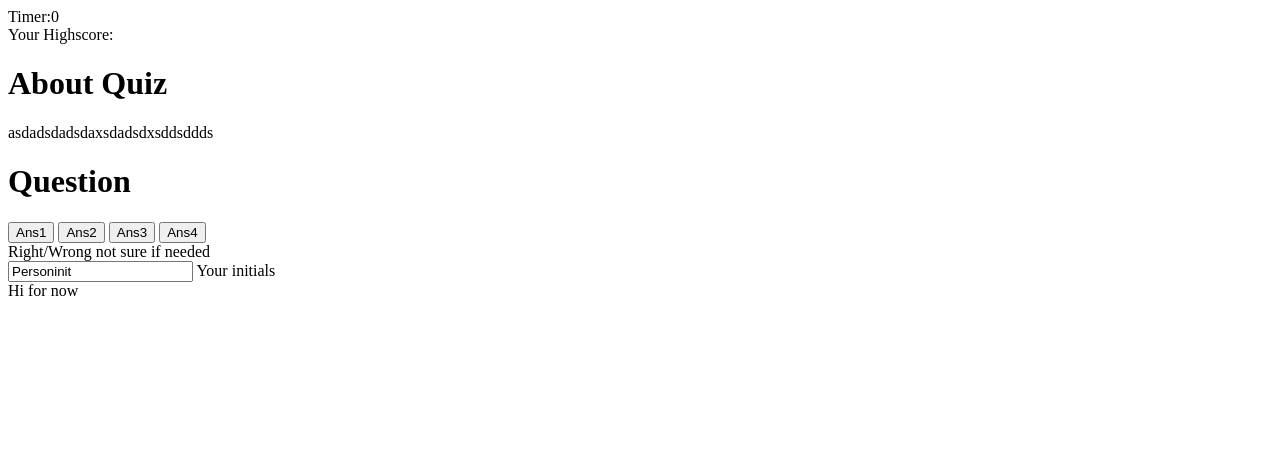
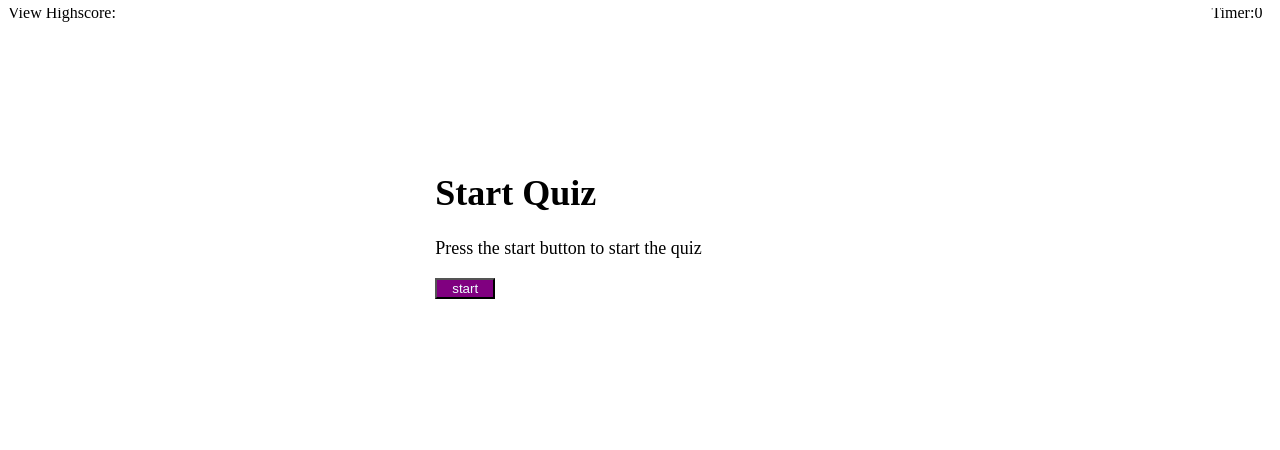
Before and after one commit to sid-666/Homework-Coding-quiz, a plain HTML site: page index.html in a window 1280 px wide. Drawn offline with Linux system fonts and the light colour scheme.

Commit message:
Have done the basic css styling

```diff
--- a/index.html
+++ b/index.html
@@ -6,34 +6,150 @@
     <title>Document</title>
 </head>
 <body>
+    <style>
+        body{
+            overflow: hidden;
+            width: 100vw;
+            height: 100vh;
+        }
+        main{
+            align-items: center;
+            justify-content: center;
+            width: 98vw;
+            height: 99vh;
+            display: flex;
+            padding-right: 30px;
+            margin: 0;
+            overflow: hidden;
+        }
+        .high-score{
+            padding: 0;
+            display: inline-block;
+        }
+        .timer{
+            float: right;
+        }
+        .container{
+            padding-top: 10%;
+            padding-right: 0;
+            margin: 0;
+            display:flex;
+            justify-content: center;
+            align-items: center;
+            position: relative;
+        }
+        .container1{
+            width: 100vw;
+            height: 100vh;
+            display: block;
+            overflow: hidden;
+        }
+        .quiz-intro, .card, .All-done{
+            width: 400px;
+            height: 300px;
+            font-size: large;
+        }
+
+        .High-Score{
+            display: block;
+            justify-content: center;
+
+        }
+
+        button{
+            background-color: purple;
+            color:azure;
+            width: 60px;
+        }
+        button:hover{
+            background-color:rgb(161, 20, 110);
+            border-color: white;
+        }
+       .answer{
+            width: 400px;
+            display: grid;
+            gap: 10px;
+       }
+       .return{
+           margin-top: 15px;
+           display:grid;
+           grid-template-columns: repeat(2, 80px);
+           column-gap: 80px;
+       }
+       .return-btn{
+           width: 80px;
+       }
+       .hide{
+           display: none;
+       }
+
+    </style>
+    <script>
+        function timerCountDown(){
+
+        }
+        function startGame(){
+
+        }
+        function selectAnswer(){
+
+        }
+        function postInitial(){
+
+        }
+        function viewHighscore(){
+
+        }
+        function resetGame(){
+
+        }
+    </script>
     <main>
-        <div>
+        <div class="container1">
+            <div class="high-score">View Highscore:</div>
             <div class="timer">Timer:0</div>
-            <div class="high-score">Your Highscore:</div>
+            <div class="container">
                 <div class="quiz-intro">
-                <h1> About Quiz</h1>
-                <p> asdadsdadsdaxsdadsdxsddsddds</p>
-            </div>
-            <div class="question/answer/result">
+                    <h1> Start Quiz</h1>
+                    <p> Press the start button to start the quiz</p>
+                    <button>start</button>
+                </div class= "card">
+                    <div class="question/answer/result hide">
                         <div class="question">
-                    <h1> Question</h1>
+                            <h1> question</h1>
                         </div>
                          <div class="answer">
-                    <button class="answer1"> Ans1</button>
-                    <button class="answer2">Ans2</button>
-                    <button class="answer3">Ans3</button>
-                    <button class="answer4">Ans4</button>
+                            <button class="answers"> Ans1</button>
+                            <button class="answers">Ans2</button>
+                            <button class="answers">Ans3</button>
+                            <button class="answers">Ans4</button>
                         </div>
                         <div class="result">Right/Wrong not sure if needed</div>
                     </div>
-            <div class="All-done">
+                </div>
+                <div class="All-done hide">
+                    <h1>All-done</h1>
                     <form>
+                        <label for="Personinit">Your initials</label>
                         <input type="text" name= "Initials" value="Personinit">
-                    <label for="Personinit">Your initials</label>
+                        <button>Submit</button>
+
                     </form>
                 </div>
             </div>
-        <div class="Display-H.S">Hi for now</div>
+
+        </div>
+        <div class="High-Score hide"  >
+            <h1>Your Highscore</h1>
+            <form>
+                <label for="H-S">Your score</label>
+                <input type="text" name= "Score" value="Personinit-score">
+            </form>
+            <div class="return">
+                <button class="return-btn">Go-back</button>
+                <button class="return-btn">Go-back</button>
+            </div>
+        </div>
 
     </main>
 </body>
```
Lines whose indentation alone changed are shown as unchanged.
